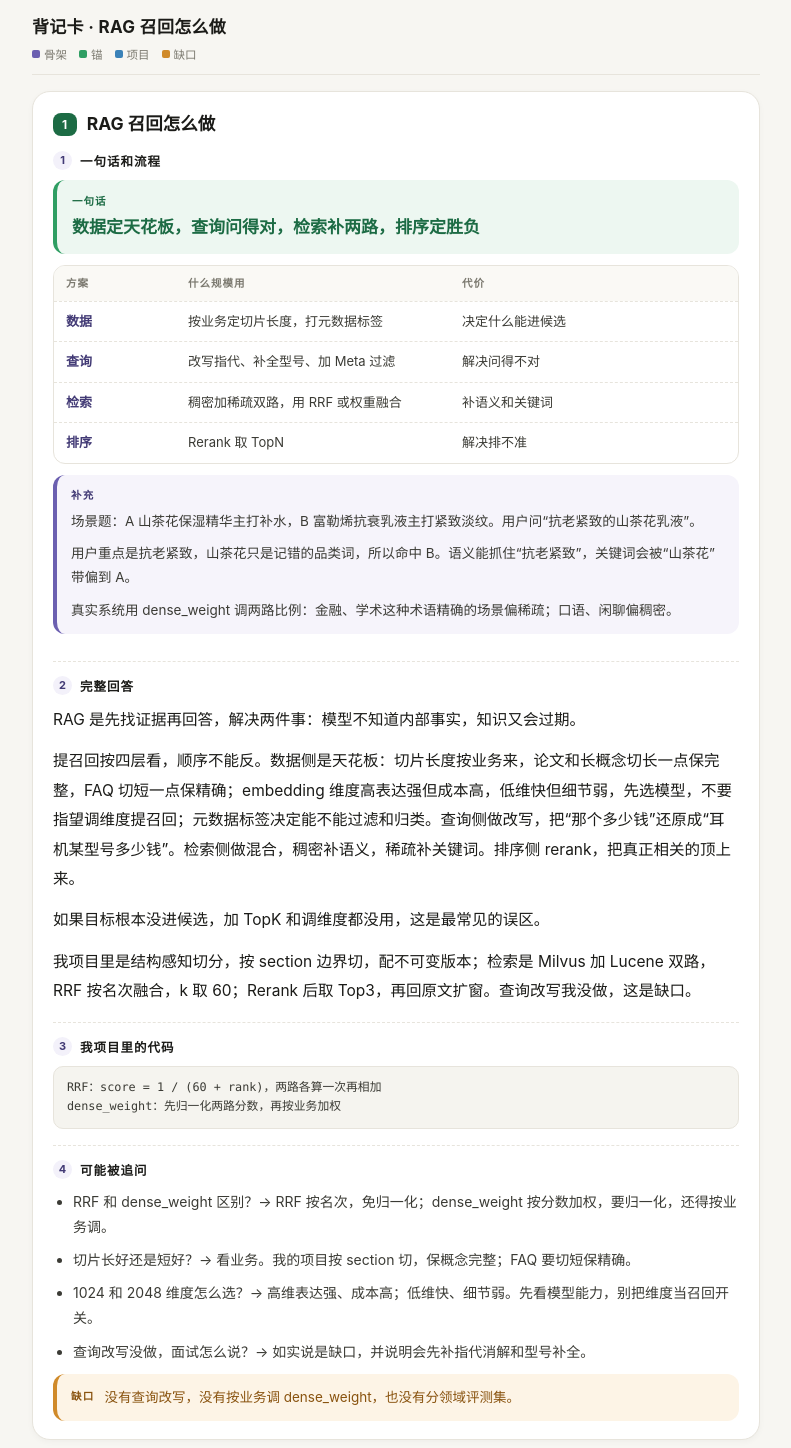
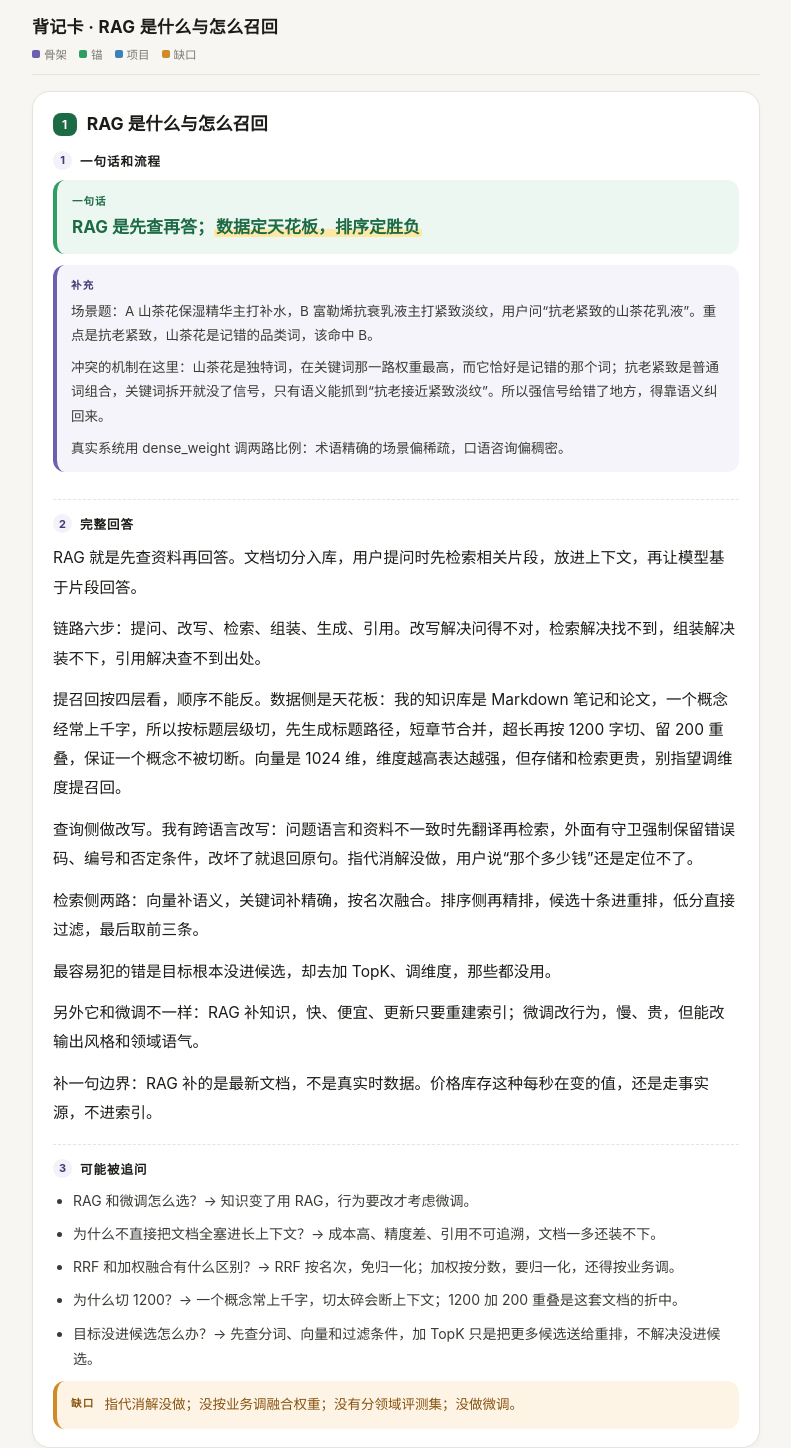
Before and after one commit to SiyuJi-SHU/study, a plain HTML site: page rag-recall.html in a window 1280 px wide. Shown: the part 19-1467 px from the top of the page, without its empty margins (244-1035 px from the left). Drawn offline with Linux system fonts and the light colour scheme.

Commit message:
update rag-recall.html

```diff
--- a/rag-recall.html
+++ b/rag-recall.html
@@ -141,7 +141,7 @@
 <div class="wrap" id="wrap">
   <div class="top">
     <div class="toprow">
-      <h1>背记卡 · RAG 召回怎么做</h1>
+      <h1>背记卡 · RAG 是什么与怎么召回</h1>
     </div>
     <div class="legend">
       <span><i class="lg-v"></i>骨架</span>
@@ -152,22 +152,15 @@
   </div>
   <div id="list">
     <article class="card">
-      <header class="chead"><span class="num">1</span><h2 class="q">RAG 召回怎么做</h2></header>
+      <header class="chead"><span class="num">1</span><h2 class="q">RAG 是什么与怎么召回</h2></header>
       <section class="grp first">
         <div class="gh"><span class="gnum">1</span><span class="gname">一句话和流程</span></div>
-        <div class="anchorbox"><span class="atag">一句话</span><p>数据定天花板，查询问得对，检索补两路，排序定胜负</p></div>
-        <div class="plans">
-          <div class="prow phead"><span>方案</span><span>什么规模用</span><span>代价</span></div>
-          <div class="prow"><span class="pc">数据</span><span>按业务定切片长度，打元数据标签</span><span>决定什么能进候选</span></div>
-          <div class="prow"><span class="pc">查询</span><span>改写指代、补全型号、加 Meta 过滤</span><span>解决问得不对</span></div>
-          <div class="prow"><span class="pc">检索</span><span>稠密加稀疏双路，用 RRF 或权重融合</span><span>补语义和关键词</span></div>
-          <div class="prow"><span class="pc">排序</span><span>Rerank 取 TopN</span><span>解决排不准</span></div>
-        </div>
+        <div class="anchorbox"><span class="atag">一句话</span><p>RAG 是先查再答；<mark>数据定天花板，排序定胜负</mark></p></div>
         <div class="note">
           <div class="notetitle">补充</div>
-          <p>场景题：A 山茶花保湿精华主打补水，B 富勒烯抗衰乳液主打紧致淡纹。用户问“抗老紧致的山茶花乳液”。</p>
-          <p>用户重点是抗老紧致，山茶花只是记错的品类词，所以命中 B。语义能抓住“抗老紧致”，关键词会被“山茶花”带偏到 A。</p>
-          <p>真实系统用 dense_weight 调两路比例：金融、学术这种术语精确的场景偏稀疏；口语、闲聊偏稠密。</p>
+          <p>场景题：A 山茶花保湿精华主打补水，B 富勒烯抗衰乳液主打紧致淡纹，用户问“抗老紧致的山茶花乳液”。重点是抗老紧致，山茶花是记错的品类词，该命中 B。</p>
+          <p>冲突的机制在这里：山茶花是独特词，在关键词那一路权重最高，而它恰好是记错的那个词；抗老紧致是普通词组合，关键词拆开就没了信号，只有语义能抓到“抗老接近紧致淡纹”。所以强信号给错了地方，得靠语义纠回来。</p>
+          <p>真实系统用 dense_weight 调两路比例：术语精确的场景偏稀疏，口语咨询偏稠密。</p>
         </div>
         <div class="lanes">
         </div>
@@ -175,28 +168,26 @@
       <section class="grp">
         <div class="gh"><span class="gnum">2</span><span class="gname">完整回答</span></div>
         <div class="say ans">
-          <p>RAG 是先找证据再回答，解决两件事：模型不知道内部事实，知识又会过期。</p>
-          <p>提召回按四层看，顺序不能反。数据侧是天花板：切片长度按业务来，论文和长概念切长一点保完整，FAQ 切短一点保精确；embedding 维度高表达强但成本高，低维快但细节弱，先选模型，不要指望调维度提召回；元数据标签决定能不能过滤和归类。查询侧做改写，把“那个多少钱”还原成“耳机某型号多少钱”。检索侧做混合，稠密补语义，稀疏补关键词。排序侧 rerank，把真正相关的顶上来。</p>
-          <p>如果目标根本没进候选，加 TopK 和调维度都没用，这是最常见的误区。</p>
-          <p>我项目里是结构感知切分，按 section 边界切，配不可变版本；检索是 Milvus 加 Lucene 双路，RRF 按名次融合，k 取 60；Rerank 后取 Top3，再回原文扩窗。查询改写我没做，这是缺口。</p>
+          <p>RAG 就是先查资料再回答。文档切分入库，用户提问时先检索相关片段，放进上下文，再让模型基于片段回答。</p>
+          <p>链路六步：提问、改写、检索、组装、生成、引用。改写解决问得不对，检索解决找不到，组装解决装不下，引用解决查不到出处。</p>
+          <p>提召回按四层看，顺序不能反。数据侧是天花板：我的知识库是 Markdown 笔记和论文，一个概念经常上千字，所以按标题层级切，先生成标题路径，短章节合并，超长再按 1200 字切、留 200 重叠，保证一个概念不被切断。向量是 1024 维，维度越高表达越强，但存储和检索更贵，别指望调维度提召回。</p>
+          <p>查询侧做改写。我有跨语言改写：问题语言和资料不一致时先翻译再检索，外面有守卫强制保留错误码、编号和否定条件，改坏了就退回原句。指代消解没做，用户说“那个多少钱”还是定位不了。</p>
+          <p>检索侧两路：向量补语义，关键词补精确，按名次融合。排序侧再精排，候选十条进重排，低分直接过滤，最后取前三条。</p>
+          <p>最容易犯的错是目标根本没进候选，却去加 TopK、调维度，那些都没用。</p>
+          <p>另外它和微调不一样：RAG 补知识，快、便宜、更新只要重建索引；微调改行为，慢、贵，但能改输出风格和领域语气。</p>
+          <p>补一句边界：RAG 补的是最新文档，不是真实时数据。价格库存这种每秒在变的值，还是走事实源，不进索引。</p>
         </div>
       </section>
       <section class="grp">
-        <div class="gh"><span class="gnum">3</span><span class="gname">我项目里的代码</span></div>
-        <div class="sample ans">
-          <pre><code>RRF：score = 1 / (60 + rank)，两路各算一次再相加
-dense_weight：先归一化两路分数，再按业务加权</code></pre>
-        </div>
-      </section>
-      <section class="grp">
-        <div class="gh"><span class="gnum">4</span><span class="gname">可能被追问</span></div>
+        <div class="gh"><span class="gnum">3</span><span class="gname">可能被追问</span></div>
         <ul class="ask ans">
-            <li>RRF 和 dense_weight 区别？→ RRF 按名次，免归一化；dense_weight 按分数加权，要归一化，还得按业务调。</li>
-            <li>切片长好还是短好？→ 看业务。我的项目按 section 切，保概念完整；FAQ 要切短保精确。</li>
-            <li>1024 和 2048 维度怎么选？→ 高维表达强、成本高；低维快、细节弱。先看模型能力，别把维度当召回开关。</li>
-            <li>查询改写没做，面试怎么说？→ 如实说是缺口，并说明会先补指代消解和型号补全。</li>
+            <li>RAG 和微调怎么选？→ 知识变了用 RAG，行为要改才考虑微调。</li>
+            <li>为什么不直接把文档全塞进长上下文？→ 成本高、精度差、引用不可追溯，文档一多还装不下。</li>
+            <li>RRF 和加权融合有什么区别？→ RRF 按名次，免归一化；加权按分数，要归一化，还得按业务调。</li>
+            <li>为什么切 1200？→ 一个概念常上千字，切太碎会断上下文；1200 加 200 重叠是这套文档的折中。</li>
+            <li>目标没进候选怎么办？→ 先查分词、向量和过滤条件，加 TopK 只是把更多候选送给重排，不解决没进候选。</li>
         </ul>
-        <div class="gapline ans"><span class="gtag">缺口</span><p>没有查询改写，没有按业务调 dense_weight，也没有分领域评测集。</p></div>
+        <div class="gapline ans"><span class="gtag">缺口</span><p>指代消解没做；没按业务调融合权重；没有分领域评测集；没做微调。</p></div>
       </section>
     </article>
   </div>
```
